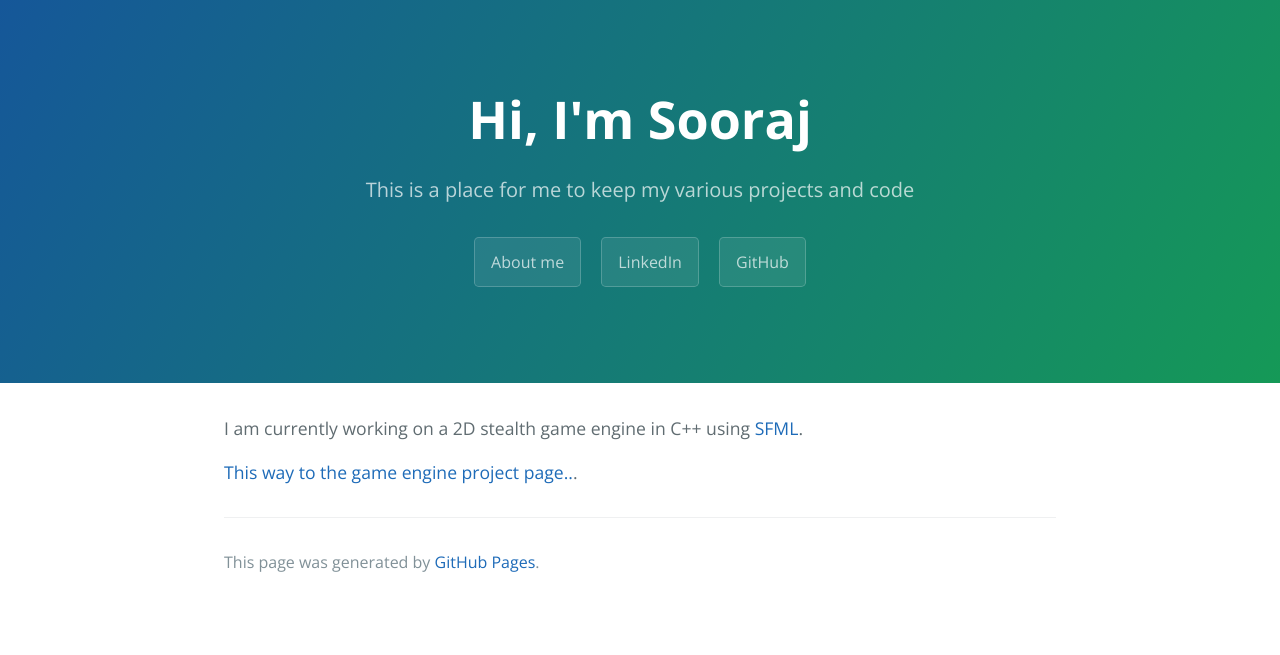
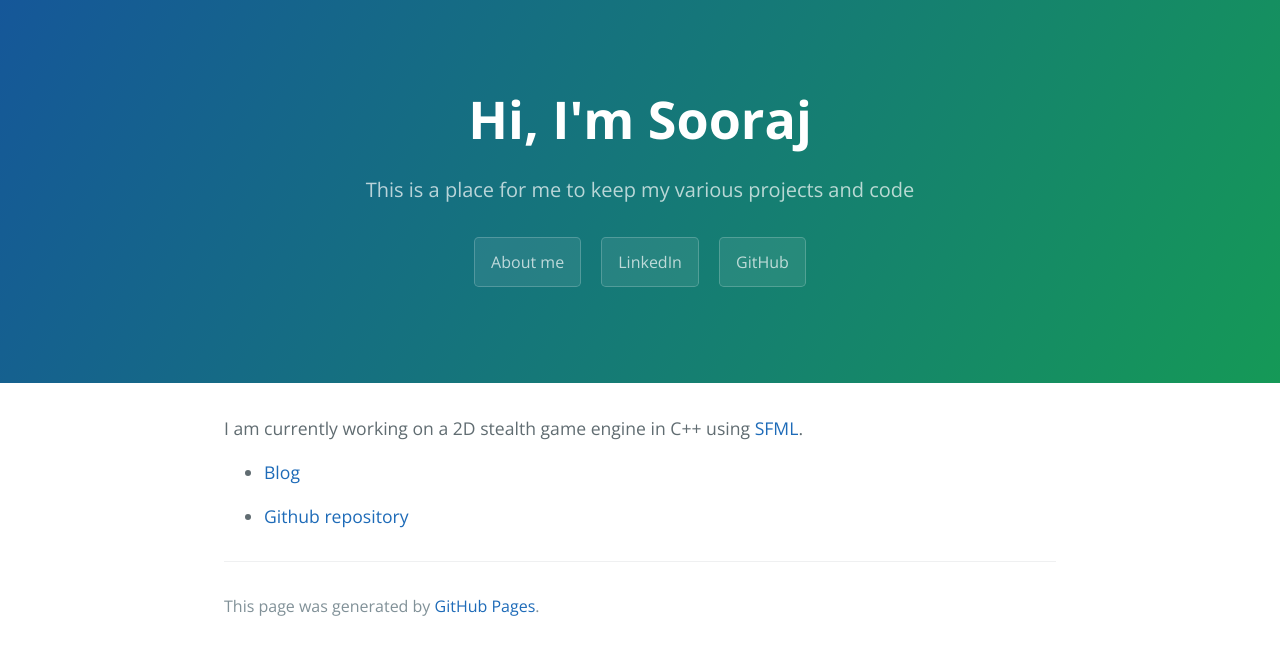
Before and after one commit to nomarkeu/nomarkeu.github.io, a Jekyll site: the page built from index.md, in a window 1280 px wide. Shown: the top 655 px of the page. Built offline with Jekyll 4.4.1, drawn with Linux system fonts in a browser that asks for light colours.

Commit message:
blog and repo link

```diff
--- a/index.md
+++ b/index.md
@@ -6,4 +6,6 @@ layout: default
 
 I am currently working on a 2D stealth game engine in C++ using [SFML](https://www.sfml-dev.org/).
 
-[This way to the game engine project page..](/sneakattack).
+*	[Blog](https://nomarkeu.github.io/sneakattack/)
+
+*	[Github repository](https://github.com/nomarkeu/sneakattack)
```
Also changed, not shown: another-page.md (+3 -1 lines), 1 other file.
